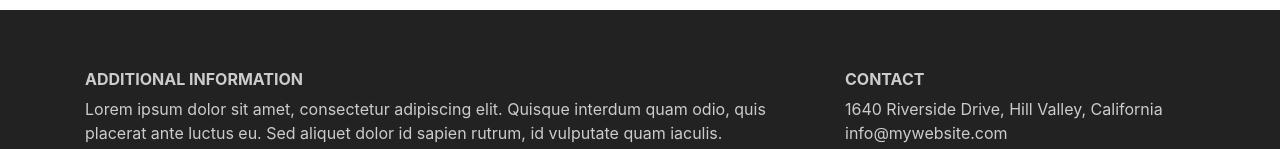
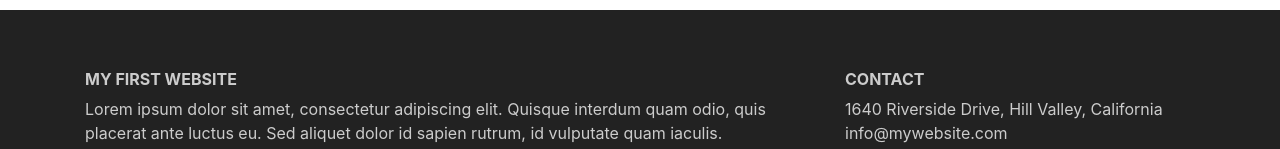
Before and after one commit to geenver/citalumnitracer, a plain HTML site: page index.html in a window 1280 px wide. Shown: the part 1327-1476 px from the top of the page. Drawn offline with nearby package versions, Linux system fonts and the light colour scheme.

Commit message:
update text

```diff
--- a/index.html
+++ b/index.html
@@ -90,7 +90,7 @@
         <div class="container">
             <div class="row">
                 <div class="col-lg-8 col-md-8 col-sm-12">
-                    <h6 class="text-uppercase font-weight-bold">Additional Information</h6>
+                    <h6 class="text-uppercase font-weight-bold">My First Website</h6>
                     <p>Lorem ipsum dolor sit amet, consectetur adipiscing elit. Quisque interdum quam odio, quis
                         placerat ante luctus eu. Sed aliquet dolor id sapien rutrum, id vulputate quam iaculis.</p>
                     <p>Lorem ipsum dolor sit amet, consectetur adipiscing elit. Quisque interdum quam odio, quis
```
